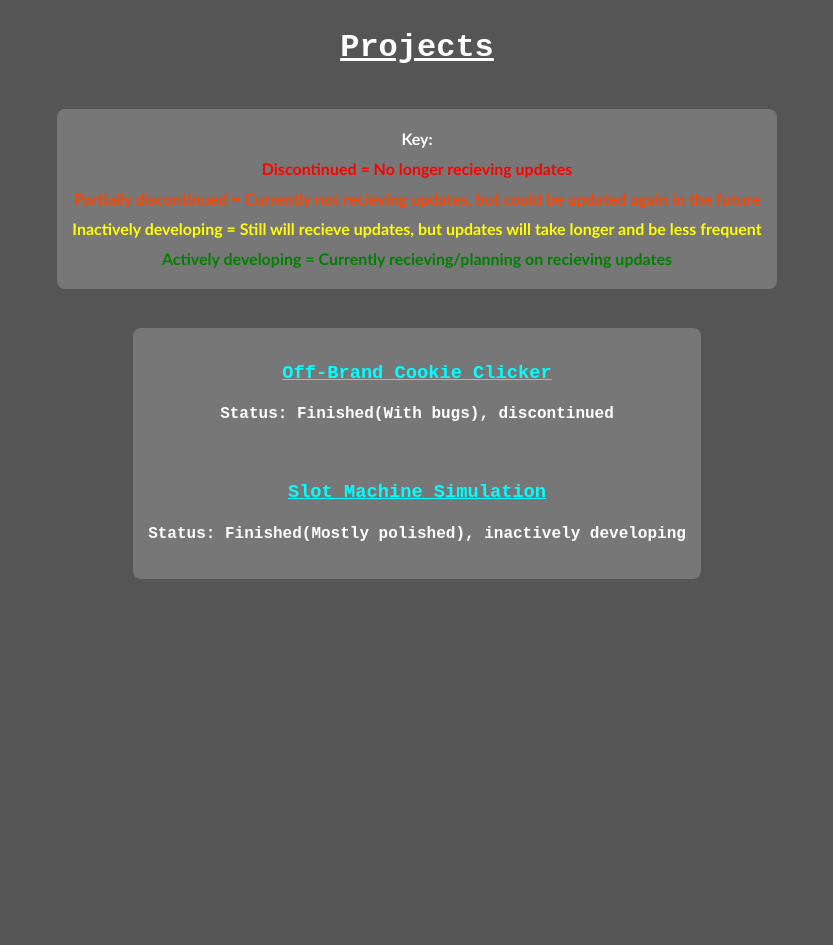
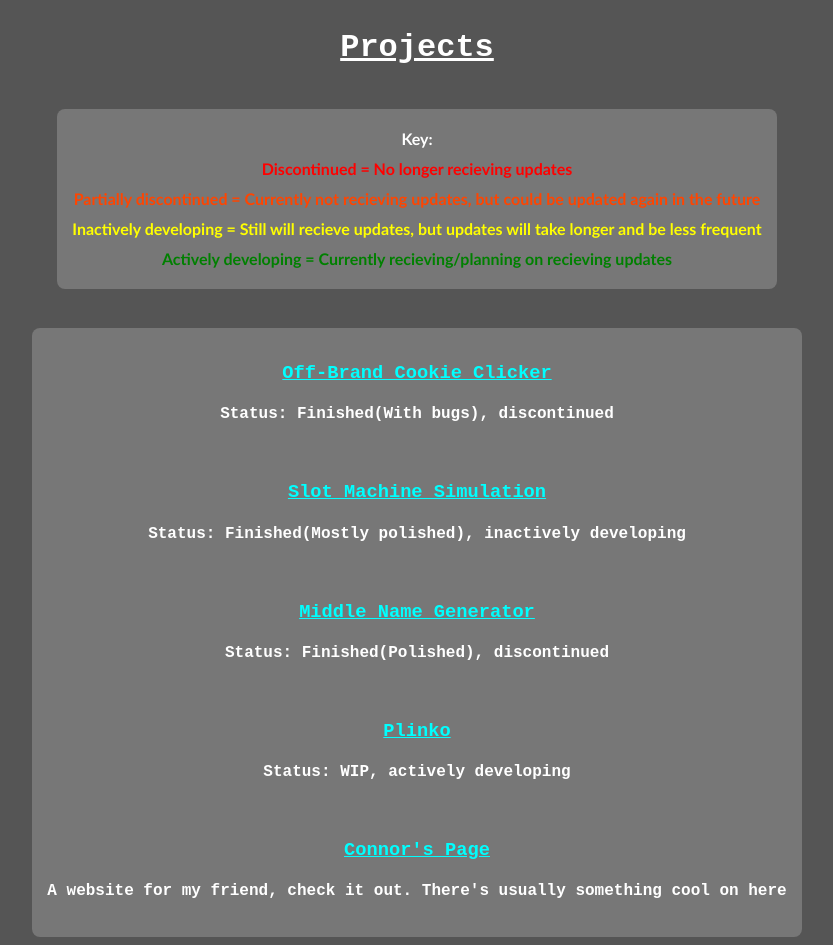
Before and after one commit to Caiden-Kim/new-home, a plain HTML site: page projects/index.html in a window 1280 px wide. Shown: the whole page, without its empty margins (223-1056 px from the left). Before the commit the page ends 800 px from the top, so only its background shows below. Drawn offline with Linux system fonts and the light colour scheme.

Commit message:
Update index.html

```diff
--- a/projects/index.html
+++ b/projects/index.html
@@ -45,6 +45,33 @@
         </h3>
         <h4>Status: Finished(Mostly polished), inactively developing</h4>
       </div>
+
+      <br />
+
+      <div class="project">
+        <h3>
+          <a href="https://namegenerator.caiden.kim">Middle Name Generator</a>
+        </h3>
+        <h4>Status: Finished(Polished), discontinued</h4>
+      </div>
+
+      <br />
+
+      <div class="project">
+        <h3>
+          <a href="https://plinko.caiden.kim">Plinko</a>
+        </h3>
+        <h4>Status: WIP, actively developing</h4>
+      </div>
+
+      <br />
+
+      <div class="project">
+        <h3>
+          <a href="https://connor.caiden.kim">Connor's Page</a>
+        </h3>
+        <h4>A website for my friend, check it out. There's usually something cool on here</h4>
+      </div>
     </div>
   </body>
 </html>
```
